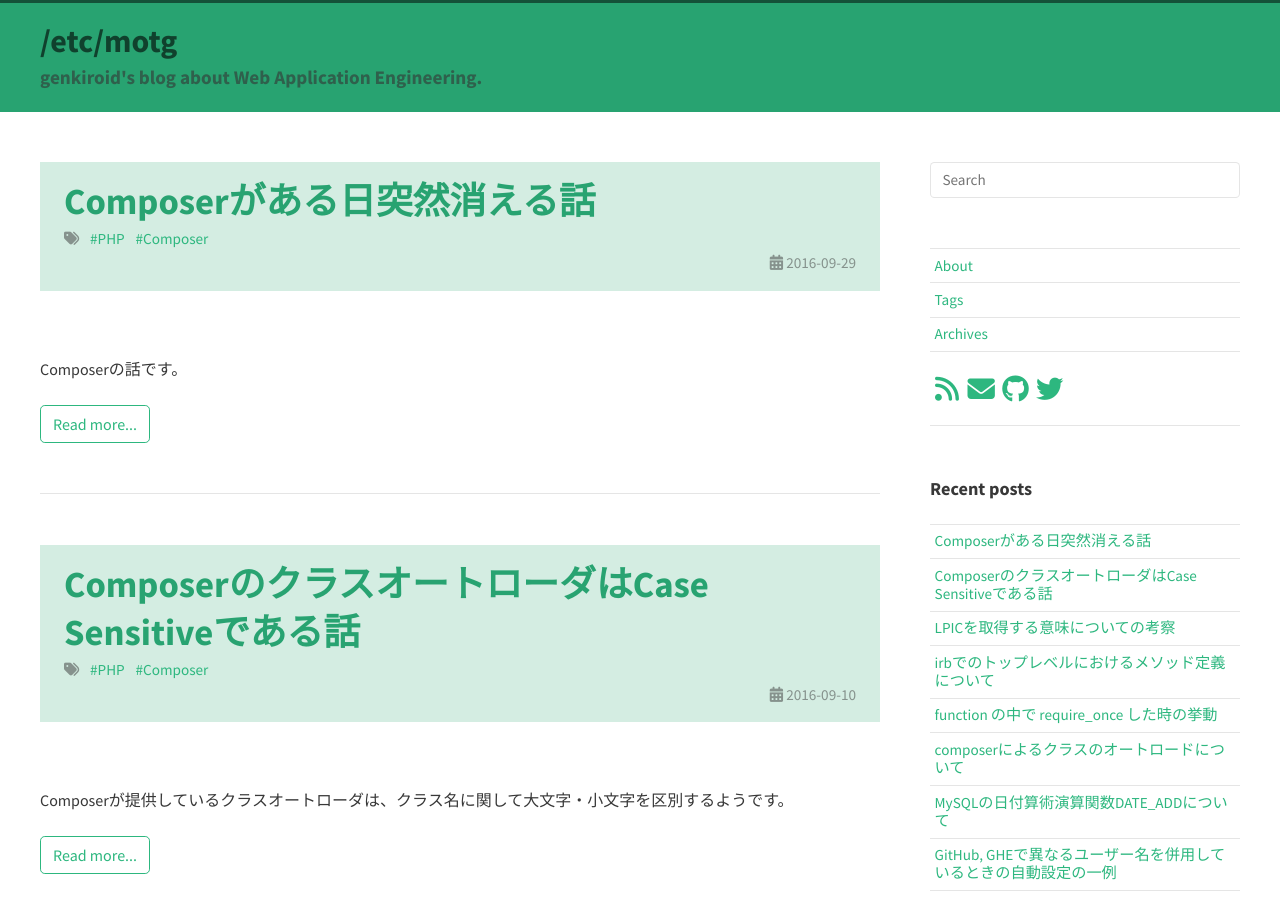
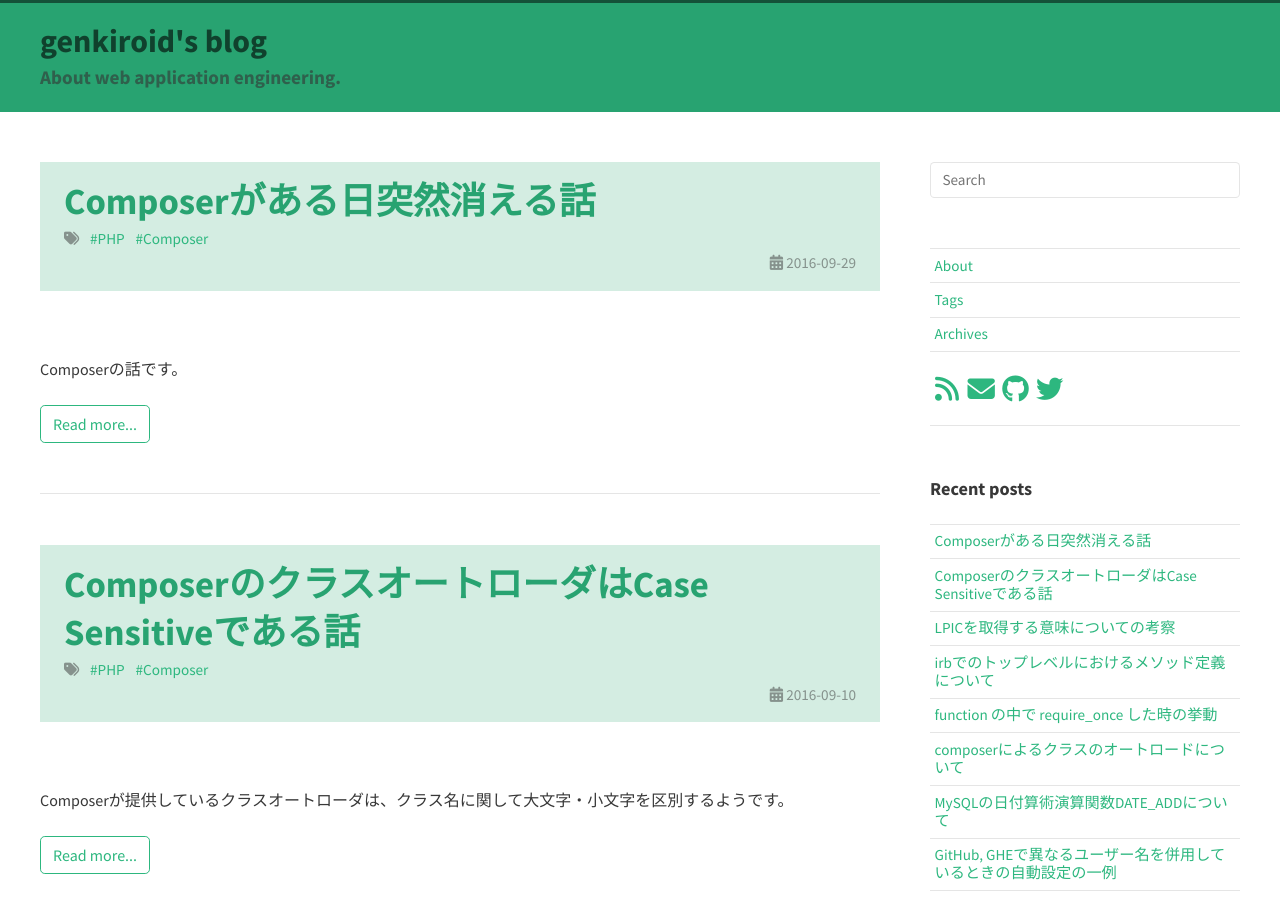
Before and after one commit to genkiroid/genkiroid.github.io, a Jekyll site: the page built from index.html, in a window 1280 px wide and 900 px high. Built offline with Jekyll 4.4.1, drawn with Linux system fonts in a browser that asks for light colours; nearby versions of some CDN libraries; the list of posts is cut into pages by our own code.

Commit message:
Change blog title

```diff
--- a/_config.yml
+++ b/_config.yml
@@ -5,8 +5,8 @@
 # baseurl: ""
 url: http://genkiroid.github.io
 baseurl: ""
-title: /etc/motg
-description: genkiroid's blog about Web Application Engineering.
+title: genkiroid's blog
+description: About web application engineering.
 # avatar: https://avatars2.githubusercontent.com/u/1169623?v=3&s=460
 favicon: /assets/img/ogp.png
 language: ja
```
